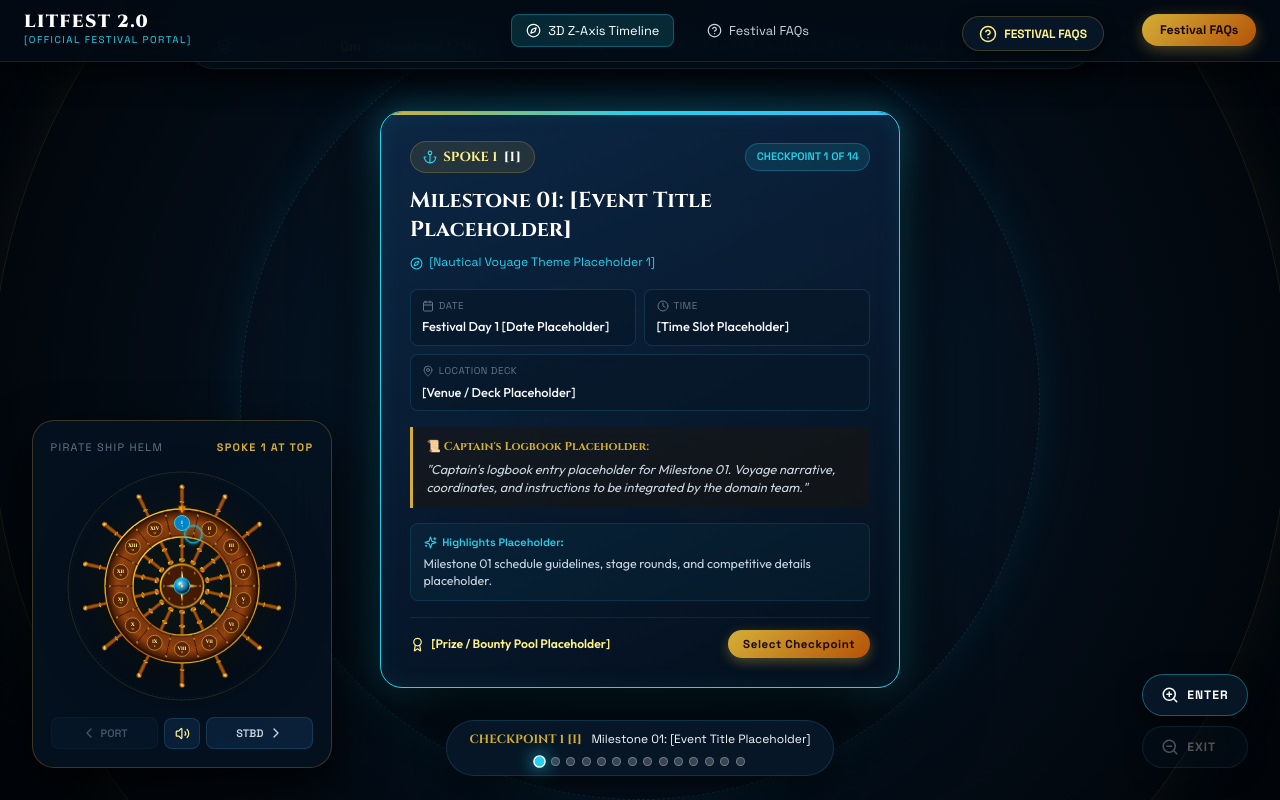
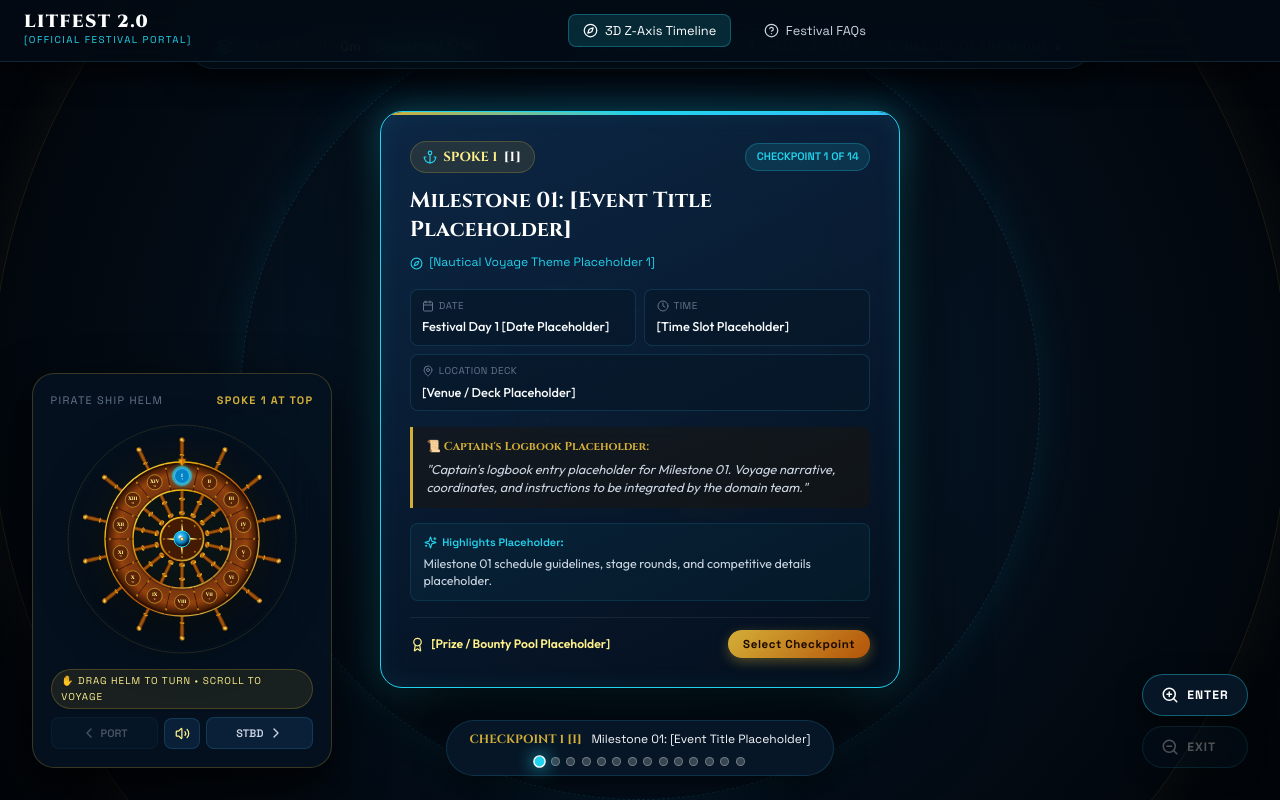
Before and after one commit to Shourya-31/LITFEST-2.0, a React (Vite) app in the folder frontend/: page / in a window 1280 px wide. Built offline with nearby package versions, Linux system fonts and the light colour scheme; a web font is replaced by a local one.

Commit message:
feat: enable mouse drag steering on wheel, fix selected spoke animation, remove extra FAQ buttons

```diff
--- a/frontend/src/app/App.tsx
+++ b/frontend/src/app/App.tsx
@@ -2,7 +2,7 @@ import React, { useState } from 'react';
 import { Navbar } from '../components/navigation/Navbar';
 import { PirateWheelTimeline } from '../features/schedule/PirateWheelTimeline';
 import { FaqSection } from '../features/faq/FaqSection';
-import { HelpCircle, X, Compass, Sparkles } from 'lucide-react';
+import { X, Compass } from 'lucide-react';
 import { soundEngine } from '../utils/soundEngine';
 
 export const App: React.FC = () => {
@@ -27,21 +27,7 @@ export const App: React.FC = () => {
         <PirateWheelTimeline />
       </main>
 
-      {/* Floating FAQ Chamber Trigger Button */}
-      {!faqOpen && (
-        <button
-          type="button"
-          className="floating-faq-trigger-btn interactive"
-          onClick={() => toggleFaq(true)}
-          title="Open Festival FAQs"
-          aria-label="Open FAQs"
-        >
-          <HelpCircle size={18} />
-          <span>FESTIVAL FAQS</span>
-        </button>
-      )}
-
-      {/* FAQ Chamber Modal Overlay (Opens on demand so timeline maintains pure Z-axis scroll) */}
+      {/* FAQ Chamber Modal Overlay (Opens on demand via Navbar so timeline maintains pure Z-axis scroll) */}
       {faqOpen && (
         <div className="faq-chamber-backdrop" onClick={() => toggleFaq(false)}>
           <div
--- a/frontend/src/components/navigation/Navbar.tsx
+++ b/frontend/src/components/navigation/Navbar.tsx
@@ -59,16 +59,8 @@ export const Navbar: React.FC<NavbarProps> = ({
           </button>
         </nav>
 
-        {/* Action button */}
+        {/* Mobile menu toggle */}
         <div className="nav-actions">
-          <button
-            type="button"
-            className="nav-cta-btn interactive"
-            onClick={isFaqOpen ? handleTimelineClick : handleFaqClick}
-          >
-            <span>{isFaqOpen ? 'Back to 3D Helm' : 'Festival FAQs'}</span>
-          </button>
-
           <button
             type="button"
             className="mobile-toggle-btn interactive"
--- a/frontend/src/features/schedule/PirateWheelSvg.tsx
+++ b/frontend/src/features/schedule/PirateWheelSvg.tsx
@@ -197,18 +197,30 @@ export const PirateWheelSvg: React.FC<PirateWheelSvgProps> = ({
                   onClick={() => onSpokeClick(index)}
                   style={{ cursor: 'pointer' }}
                 >
-                  {/* Active Spoke Glow Aura */}
+                  {/* Active Spoke Glow Aura (Concentric breathing without coordinate jumping) */}
                   {isActive && (
+                    <>
                       <circle
                         cx="0"
                         cy="0"
-                      r="19"
+                        r="20"
+                        fill="none"
+                        stroke="#38bdf8"
+                        strokeWidth="1.2"
+                        strokeDasharray="2 3"
+                        opacity="0.8"
+                      />
+                      <circle
+                        cx="0"
+                        cy="0"
+                        r="18"
                         fill="none"
                         stroke="#22d3ee"
-                      strokeWidth="2.5"
+                        strokeWidth="2"
                         filter="url(#cyanGlow)"
                         className="active-pulse-aura"
                       />
+                    </>
                   )}
 
                   {/* Badge Circle Coin */}
@@ -217,8 +229,8 @@ export const PirateWheelSvg: React.FC<PirateWheelSvgProps> = ({
                     cy="0"
                     r="15"
                     fill={isActive ? '#0284c7' : '#5c2406'}
-                    stroke={isActive ? '#22d3ee' : '#d4af37'}
-                    strokeWidth={isActive ? '2' : '1.2'}
+                    stroke={isActive ? '#38bdf8' : '#d4af37'}
+                    strokeWidth={isActive ? '2.2' : '1.2'}
                   />
 
                   {/* Counter-Rotate Text: -angleDeg cancels spoke angle, -rotationDeg cancels wheel angle!
--- a/frontend/src/features/schedule/PirateWheelTimeline.tsx
+++ b/frontend/src/features/schedule/PirateWheelTimeline.tsx
@@ -31,10 +31,12 @@ export const PirateWheelTimeline: React.FC<PirateWheelTimelineProps> = ({
   const [rotationDeg, setRotationDeg] = useState<number>(0);
   const [isMuted, setIsMuted] = useState<boolean>(soundEngine.getMuted());
   const [currentZ, setCurrentZ] = useState<number>(0);
+  const [isSteering, setIsSteering] = useState<boolean>(false);
 
   const containerRef = useRef<HTMLDivElement | null>(null);
   const cameraRef = useRef<HTMLDivElement | null>(null);
   const animFrameRef = useRef<number | null>(null);
+  const wheelWrapRef = useRef<HTMLDivElement | null>(null);
 
   // Z-spacing between milestone checkpoints in 3D world space
   const SPACING_Z = 1200;
@@ -46,6 +48,12 @@ export const PirateWheelTimeline: React.FC<PirateWheelTimelineProps> = ({
   const currentZRef = useRef<number>(0);
   const touchStartYRef = useRef<number>(0);
   const prevActiveIdxRef = useRef<number>(0);
+
+  // Mouse drag steering wheel refs
+  const isDraggingHelmRef = useRef<boolean>(false);
+  const lastPointerAngleRef = useRef<number>(0);
+  const totalDragAngleRef = useRef<number>(0);
+  const hasDraggedRef = useRef<boolean>(false);
 
   const selectedMilestone = milestones[activeIdx] || milestones[0];
 
@@ -162,6 +170,71 @@ export const PirateWheelTimeline: React.FC<PirateWheelTimelineProps> = ({
     if (!newMuted) {
       soundEngine.playSeaBell(activeIdx);
     }
+  };
+
+  // Mouse / Pointer steering wheel turning by dragging around the helm
+  const handleHelmPointerDown = (e: React.PointerEvent<HTMLDivElement>) => {
+    if (e.button !== 0) return;
+    const wrap = wheelWrapRef.current;
+    if (!wrap) return;
+
+    const rect = wrap.getBoundingClientRect();
+    const centerX = rect.left + rect.width / 2;
+    const centerY = rect.top + rect.height / 2;
+
+    const startAngle = Math.atan2(e.clientY - centerY, e.clientX - centerX) * (180 / Math.PI);
+    lastPointerAngleRef.current = startAngle;
+    isDraggingHelmRef.current = true;
+    hasDraggedRef.current = false;
+    totalDragAngleRef.current = 0;
+    setIsSteering(true);
+
+    const onPointerMove = (moveEvt: PointerEvent) => {
+      if (!isDraggingHelmRef.current) return;
+      moveEvt.preventDefault();
+
+      const currentAngle = Math.atan2(moveEvt.clientY - centerY, moveEvt.clientX - centerX) * (180 / Math.PI);
+      let deltaAngle = currentAngle - lastPointerAngleRef.current;
+
+      // Handle wrap-around across the +/- 180 degree threshold
+      if (deltaAngle > 180) deltaAngle -= 360;
+      if (deltaAngle < -180) deltaAngle += 360;
+
+      totalDragAngleRef.current += Math.abs(deltaAngle);
+      if (totalDragAngleRef.current > 2.5) {
+        hasDraggedRef.current = true;
+      }
+
+      // Convert wheel angular change to Z-axis travel:
+      // Counter-clockwise drag (deltaAngle < 0) sails forward into screen (+Z)
+      // Clockwise drag (deltaAngle > 0) navigates backward (-Z)
+      const degPerMilestone = 360 / totalCards;
+      const deltaZ = -deltaAngle * (SPACING_Z / degPerMilestone);
+      targetZRef.current = Math.max(0, Math.min(targetZRef.current + deltaZ, maxCameraZ));
+
+      // Snappy direct response while dragging
+      currentZRef.current += (targetZRef.current - currentZRef.current) * 0.25;
+
+      lastPointerAngleRef.current = currentAngle;
+    };
+
+    const onPointerUp = () => {
+      isDraggingHelmRef.current = false;
+      setIsSteering(false);
+      window.removeEventListener('pointermove', onPointerMove);
+      window.removeEventListener('pointerup', onPointerUp);
+      window.removeEventListener('pointercancel', onPointerUp);
+    };
+
+    window.addEventListener('pointermove', onPointerMove, { passive: false });
+    window.addEventListener('pointerup', onPointerUp);
+    window.addEventListener('pointercancel', onPointerUp);
+  };
+
+  const handleSpokeClick = (idx: number) => {
+    // If the user was actively dragging/turning the helm, suppress spoke jump
+    if (hasDraggedRef.current) return;
+    zoomToMilestone(idx);
   };
 
   return (
@@ -314,21 +387,34 @@ export const PirateWheelTimeline: React.FC<PirateWheelTimelineProps> = ({
         </div>
 
         {/* Bottom Left: The 14-Spoke Pirate Ship Steering Wheel
-            Selected spoke remains at the exact same 12 o'clock top pointer position at all times! */}
-        <div className="z-hud-helm-dock">
+            Turnable by mouse drag or scroll, with selected spoke fixed at 12 o'clock! */}
+        <div className={`z-hud-helm-dock ${isSteering ? 'is-steering' : ''}`}>
           <div className="helm-dock-header">
             <span className="dock-title">PIRATE SHIP HELM</span>
-            <span className="dock-sub">SPOKE {activeIdx + 1} AT TOP</span>
+            <span className="dock-sub">{isSteering ? '⚓ STEERING...' : `SPOKE ${activeIdx + 1} AT TOP`}</span>
           </div>
 
-          <div className="helm-dock-wheel-wrap">
+          <div
+            ref={wheelWrapRef}
+            className={`helm-dock-wheel-wrap ${isSteering ? 'is-steering' : ''}`}
+            onPointerDown={handleHelmPointerDown}
+            title="Click and drag around the wheel to steer the voyage"
+          >
             <PirateWheelSvg
               milestones={milestones}
               activeIdx={activeIdx}
               rotationDeg={rotationDeg}
-              onSpokeClick={zoomToMilestone}
-              onCenterClick={() => soundEngine.playSeaBell(activeIdx + 1)}
+              onSpokeClick={handleSpokeClick}
+              onCenterClick={() => {
+                if (!hasDraggedRef.current) {
+                  soundEngine.playSeaBell(activeIdx + 1);
+                }
+              }}
             />
+          </div>
+
+          <div className="helm-drag-hint">
+            <span>✋ DRAG HELM TO TURN • SCROLL TO VOYAGE</span>
           </div>
 
           {/* Steer Port / Sound / Starboard Buttons */}
--- a/frontend/src/styles/timeline.css
+++ b/frontend/src/styles/timeline.css
@@ -440,6 +440,20 @@
   justify-content: center;
   position: relative;
   margin: 0.2rem auto;
+  cursor: grab;
+  touch-action: none;
+  user-select: none;
+  -webkit-user-select: none;
+}
+
+.helm-dock-wheel-wrap:active,
+.helm-dock-wheel-wrap.is-steering {
+  cursor: grabbing;
+}
+
+.z-hud-helm-dock.is-steering {
+  border-color: rgba(34, 211, 238, 0.65);
+  box-shadow: 0 0 30px rgba(34, 211, 238, 0.25), 0 20px 50px rgba(0, 0, 0, 0.95);
 }
 
 /* Contained within dock */
@@ -470,13 +484,35 @@
 }
 
 .active-pulse-aura {
-  animation: ringPulse 1.8s cubic-bezier(0.24, 0, 0.38, 1) infinite;
-  transform-origin: center;
+  animation: activeAuraBreathe 1.8s ease-in-out infinite alternate;
+  pointer-events: none;
 }
 
-@keyframes ringPulse {
-  0% { transform: scale(0.9); opacity: 0.9; }
-  100% { transform: scale(1.4); opacity: 0; }
+@keyframes activeAuraBreathe {
+  0% {
+    opacity: 0.35;
+    stroke-width: 1.4px;
+  }
+  100% {
+    opacity: 1;
+    stroke-width: 2.8px;
+  }
+}
+
+.helm-drag-hint {
+  font-family: var(--font-mono);
+  font-size: 0.62rem;
+  letter-spacing: 0.1em;
+  color: var(--pirate-gold-light);
+  background: rgba(212, 175, 55, 0.1);
+  border: 1px solid rgba(212, 175, 55, 0.25);
+  border-radius: var(--radius-pill);
+  padding: 0.2rem 0.6rem;
+  margin-top: 0.45rem;
+  display: inline-flex;
+  align-items: center;
+  gap: 0.35rem;
+  pointer-events: none;
 }
 
 /* Helm Dock Controls */
```
Lines whose indentation alone changed are shown as unchanged.
